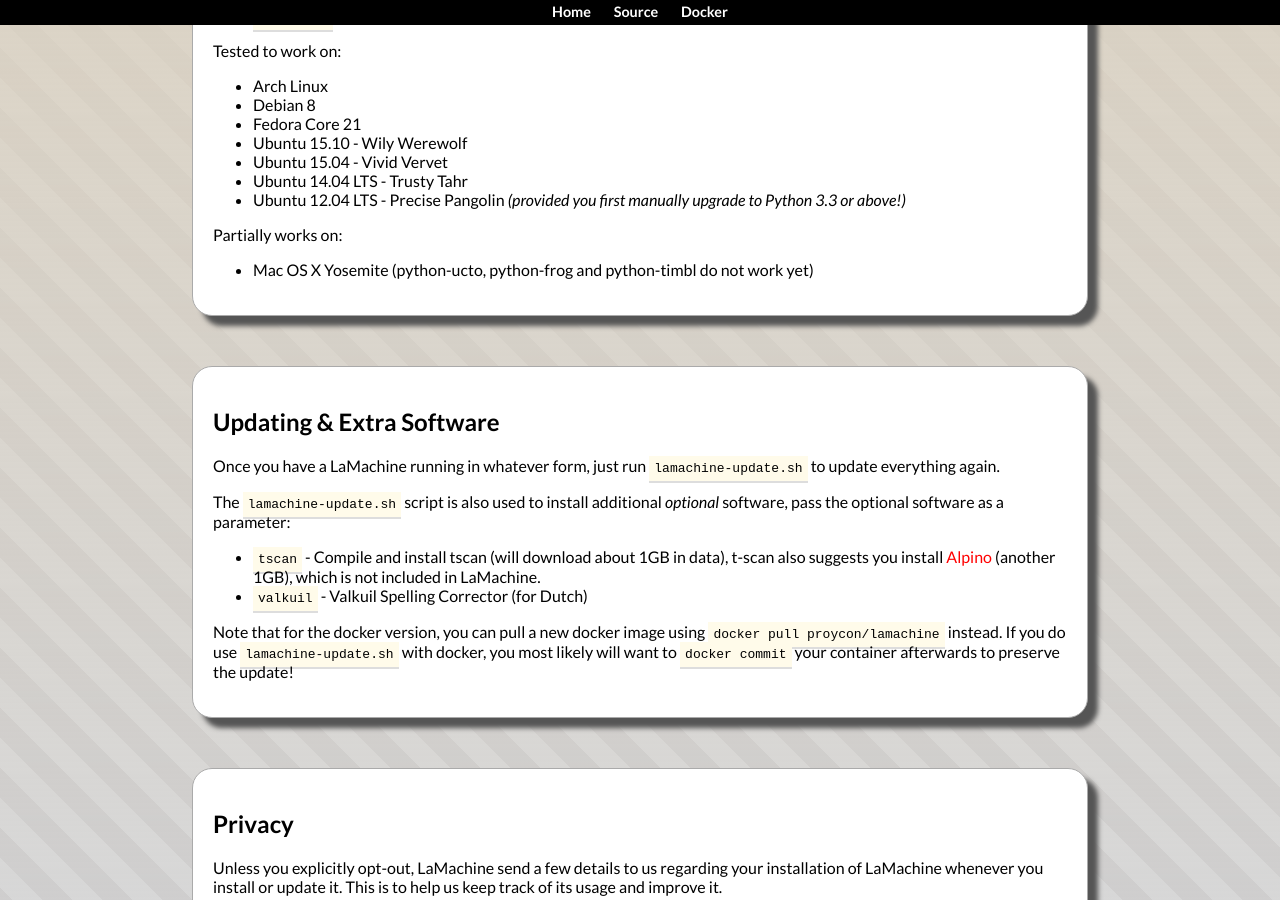
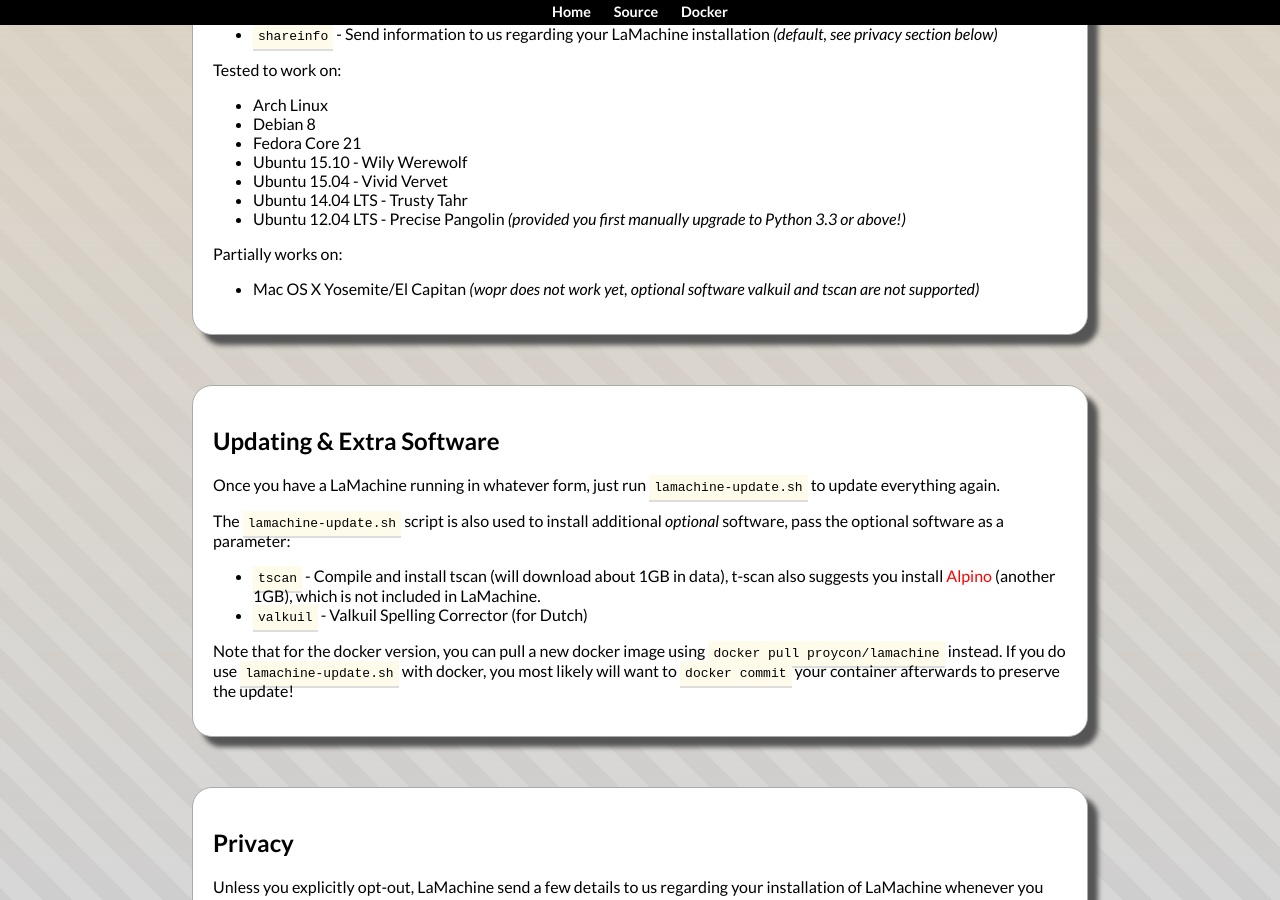
Before and after one commit to proycon/LaMachine, a Jekyll site: the page built from index.md, in a window 1280 px wide and 900 px high, scrolled down 2863 px. Built offline with Jekyll 4.4.1, drawn with Linux system fonts in a browser that asks for light colours; some of the changed text lies outside the part shown.

Commit message:
updated like README

```diff
--- a/index.md
+++ b/index.md
@@ -56,6 +56,7 @@
 
 Optional additional software:
 - [T-scan](https://github.com/proycon/tscan) - T-scan is a Dutch text analytics tool for readability prediction.
+- [Valkuil](https://github.com/proycon/valkuil-gecco) - A context-aware spelling corrector for Dutch
 
 Both the VM image as well as the docker image are based on Arch Linux.
 
@@ -146,7 +147,7 @@
 
 Partially works on:
 
- * Mac OS X Yosemite   (python-ucto, python-frog and python-timbl do not work yet)
+ * Mac OS X Yosemite/El Capitan  *(wopr does not work yet, optional software valkuil and tscan are not supported)*
 
 
 
```
